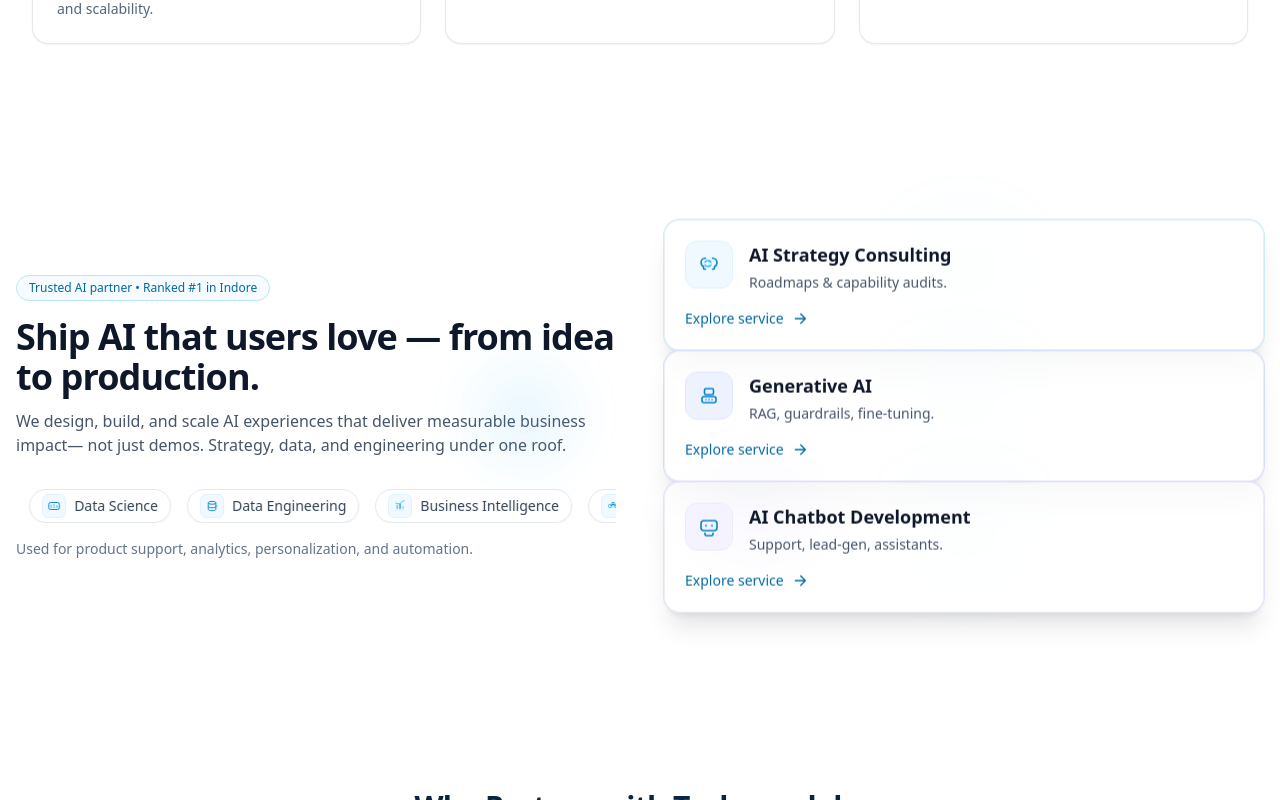
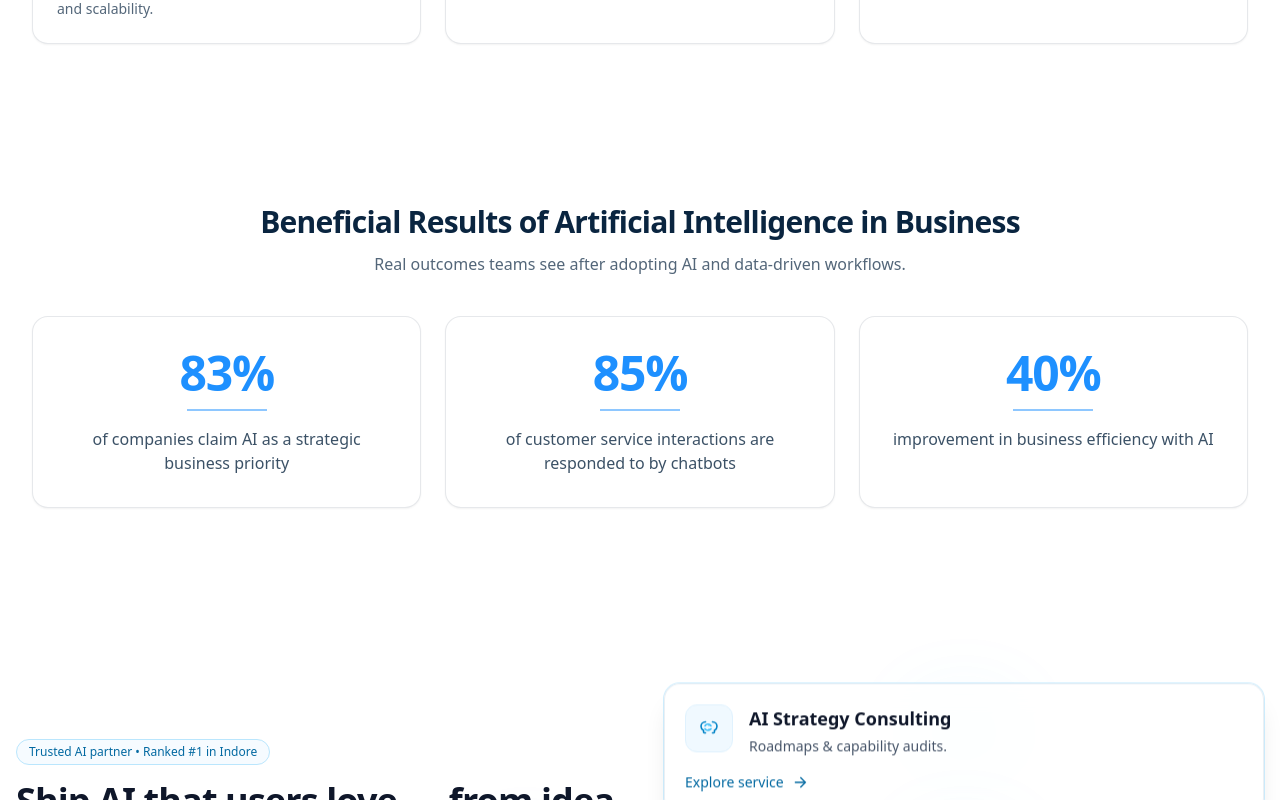
Before and after one commit to Technocolabs100/technocolabs-canvas, a React (Vite) app: page / in a window 1280 px wide. Shown: the part 2120-2920 px from the top of the page. Built offline with nearby package versions, Linux system fonts and the light colour scheme; the HTML template or start-up script is replaced by a standard one.

Commit message:
Update App.tsx

```diff
--- a/src/App.tsx
+++ b/src/App.tsx
@@ -342,6 +342,54 @@ innovate with AI, enrich customer insights, automate processes, and operate more
           </div>
         </div>
       </section>
+
+   {/* Beneficial Results / Impact Stats */}
+<section className="relative bg-white text-[#0a2540]">
+{/* dotted decorative background */}
+<div
+className="absolute inset-0 -z-10"
+aria-hidden
+style={{
+backgroundImage:
+'radial-gradient(rgba(255,163,77,0.25) 1.6px, transparent 1.6px)',
+backgroundSize: '20px 20px',
+maskImage:
+'linear-gradient(to bottom, rgba(0,0,0,0) 0%, rgba(0,0,0,0.6) 20%, rgba(0,0,0,0.6) 80%, rgba(0,0,0,0) 100%)'
+}}
+/>
+<div className="mx-auto max-w-7xl px-4 sm:px-6 lg:px-8 py-16 lg:py-20">
+<h2 className="text-2xl sm:text-3xl font-semibold tracking-tight text-center">Beneficial Results of Artificial Intelligence in Business</h2>
+<p className="mt-3 max-w-3xl mx-auto text-center text-[#0a2540]/70">Real outcomes teams see after adopting AI and data-driven workflows.</p>
+
+
+<div className="mt-10 grid gap-6 sm:grid-cols-2 lg:grid-cols-3">
+{[{
+value:'83%',
+label:'of companies claim AI as a strategic business priority'
+},{
+value:'85%',
+label:'of customer service interactions are responded to by chatbots'
+},{
+value:'40%',
+label:'improvement in business efficiency with AI'
+}].map((item)=> (
+<div key={item.value} className="group rounded-2xl border border-[#0a2540]/10 bg-white p-8 shadow-sm hover:shadow-lg transition-all duration-300">
+<div className="text-5xl font-semibold text-[#1e90ff] tracking-tight text-center">{item.value}</div>
+<div className="mx-auto mt-3 h-[2px] w-20 bg-[#1e90ff]/50" />
+<p className="mt-4 text-center text-sm sm:text-base text-[#0a2540]/80 leading-relaxed">{item.label}</p>
+</div>
+))}
+</div>
+
+
+{/* extra row (optional) — easy to enable later */}
+{/* <div className="mt-6 grid gap-6 sm:grid-cols-2 lg:grid-cols-4">
+{['↓ time-to-insight','↑ revenue per user','↓ operational cost','↑ CSAT'].map((b)=> (
+<div key={b} className="rounded-xl border border-[#0a2540]/10 bg-white/80 backdrop-blur p-4 text-center text-sm">{b}</div>
+))}
+</div> */}
+</div>
+</section>
 
        {/* ✅ New Orbit Section */}
 <AIServicePremiumGrid />
```
